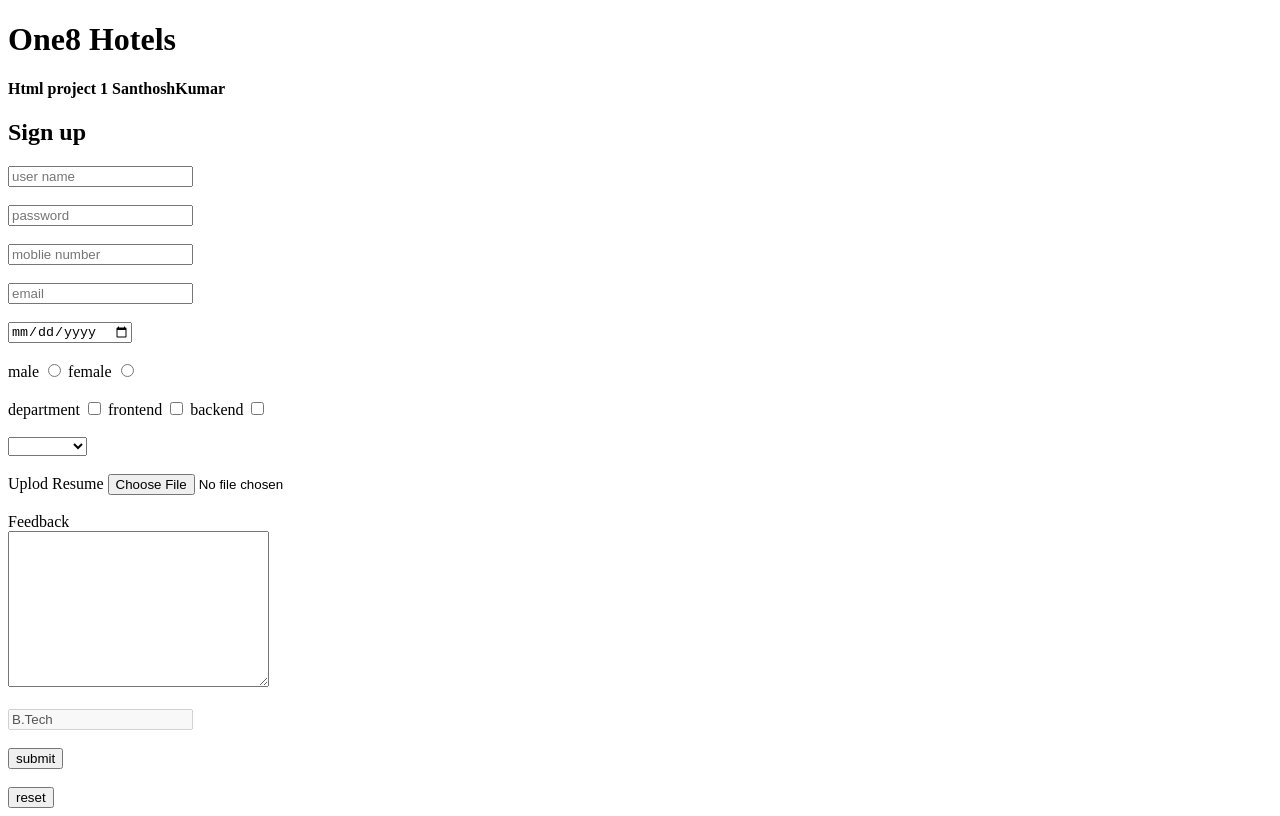
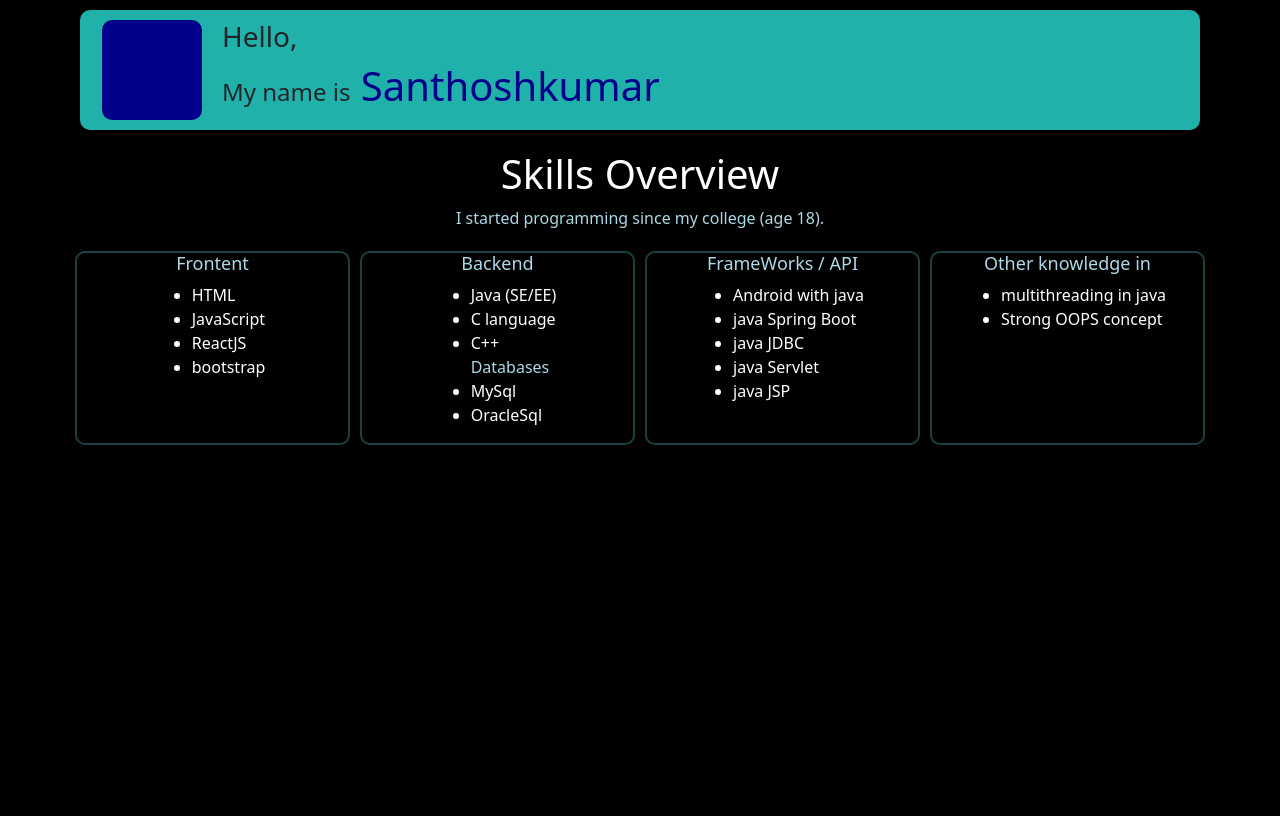
Before and after one commit to Santhoshnilan2001/HtmlProject.github.io, a plain HTML site: page index.html in a window 1280 px wide. Drawn offline with nearby package versions, Linux system fonts and the light colour scheme.

Commit message:
Add files via upload

```diff
--- a/index.html
+++ b/index.html
@@ -2,65 +2,69 @@
 <html lang="en">
 <head>
     <meta charset="UTF-8">
-    <meta name="viewport" content="width=, initial-scale=1.0">
-    <title>Document</title>
+    <meta name="viewport" content="width=device-width, initial-scale=1.0">
+    <title>Santhoshkumar's Portfolio</title>
+    <link href="https://cdn.jsdelivr.net/npm/bootstrap@5.3.2/dist/css/bootstrap.min.css" rel="stylesheet" integrity="sha384-T3c6CoIi6uLrA9TneNEoa7RxnatzjcDSCmG1MXxSR1GAsXEV/Dwwykc2MPK8M2HN" crossorigin="anonymous">
+    <link rel="stylesheet" href="style.css">
 </head>
-<body>
-    <form action="home.html">
-        <h1>One8 Hotels</h1>
-        <h4>Html project 1 SanthoshKumar</h4>
-        <h2>Sign up</h2>
-        <div>
-        <!-- <label for="user">user name</label> -->
-        <input type="text" required id="user" placeholder="user name" maxlength="10" minlength="4"><br><br>
-
+<body class="body">
+    <div class="container">
+        <div class="row">
+            <div class="about col">
+                <div class="image"></div>
+                <div class="introduction">
+                    <h3>Hello,</h3>
+                    <h1> <span style="font-size: x-large;">My name is</span> <span style="color: darkblue;"> Santhoshkumar</span></h1>
+                </div>
+            </div>
+        </div>
     </div>
-        <!-- <label for="pwd">password</label> -->
-        <input type="password" required id="pwd" placeholder="password" maxlength="7" minlength="4"><br><br>
-
-        <!-- <label for="num">moblie number</label> -->
-        <input type="number"  required id="num" placeholder="moblie number" maxlength="15" minlength="10"><br><br>
-
-        <!-- <label for="mail">email</label> -->
-        <input type="email" required id="mail" placeholder="email" ><br><br>
-
-        <!-- <label for="num">DOB</label> -->
-        <input type="date"  required id="num"><br><br>
-
-        <label for="male">male</label>
-        <input type="radio" id="male">
-        <label for="female">female</label>
-        <input type="radio" id="female"><br><br>
-
-        <label for="dep">department</label>
-        <input type="checkbox" id="dep">
-
-        <label for="front">frontend</label>
-        <input type="checkbox" id="front">
-
-        <label for="back">backend</label>
-        <input type="checkbox" id="back"><br><br>
-
-        <select>
-            <option></option>
-            <option>mornig</option>
-            <option>afternoon</option>
-            <option>evening</option><br><br>
-        </select><br><br>
-
-        <label for="up">Uplod Resume</label>
-        <input type="file" id="up"><br><br>
-
-        <label for="fb">Feedback</label><br>
-        <textarea rows="10" cols="30"  id="fb"></textarea><br><br>
-
-<input type="text" value="B.Tech" disabled><br><br>
-<button>submit</button><br><br>
-<button>reset</button>
-
-
-
-    </form>
-
+    <div class="skills_over_view" style="margin: 10px;">
+        <h1 style="text-align: center;">Skills Overview</h1>
+        <p style="text-align: center;">I started programming since my college (age 18). <br>
+        </p>
+    </div>
+    <div class="container skill_card_container">
+        <div class="row">
+            <div class="col skill_card">
+                <h1 class="skill_card_h1">Frontent</h1>
+                <ul>
+                    <li>HTML</li>
+                    <li>JavaScript</li>
+                    <li>ReactJS</li>
+                    <li>bootstrap</li>
+                </ul>
+            </div>
+            <div class="col skill_card">
+                <h1 class="skill_card_h1">Backend</h1>
+                <ul>
+                    <li>Java (SE/EE) </li>
+                    <li>C language</li>
+                    <li>C++ </li>
+                    <li style="list-style: none;color: lightblue;">Databases</li>
+                    <li>MySql</li>
+                    <li>OracleSql</li>
+                </ul>
+            </div>
+            <div class="col skill_card">
+                <h1 class="skill_card_h1">FrameWorks / API</h1>
+                <ul>
+                    <li>Android with java</li>
+                    <li>java Spring Boot</li>
+                    <li>java JDBC</li>
+                    <li>java Servlet</li>
+                    <li>java JSP</li>
+                </ul>
+            </div>
+            <div class="col skill_card">
+                <h1 class="skill_card_h1">Other knowledge in</h1>
+                <ul>
+                    <li>multithreading in java</li>
+                    <li>Strong OOPS concept</li>
+                </ul>
+            </div>
+        </div>
+    </div>
+    <script src="https://cdn.jsdelivr.net/npm/bootstrap@5.3.2/dist/js/bootstrap.bundle.min.js" integrity="sha384-C6RzsynM9kWDrMNeT87bh95OGNyZPhcTNXj1NW7RuBCsyN/o0jlpcV8Qyq46cDfL" crossorigin="anonymous"></script>
 </body>
 </html>
--- /dev/null
+++ b/style.css
@@ -0,0 +1,43 @@
+.body{
+    background-color: black;
+}
+.about{
+    background-color: lightseagreen;
+    margin: 10px;
+    border-radius: 10px;
+    display: flex;
+    flex-direction: row;
+}
+.introduction{
+    margin: 10px;
+}
+.image{
+    background-color: darkblue;
+    margin: 10px;
+    width: 100px;
+    height: 100px;
+    border-radius: 10px;
+}
+.skills_over_view h1{
+    color: white;
+}
+.skills_over_view p{
+    color: lightblue;
+}
+
+.skill_card{
+    border: 2px solid rgb(23, 66, 64);
+    margin: 5px;
+    border-radius: 10px;
+    color: white;
+    display: flex;
+    flex-direction: column;
+    align-items: center;
+}
+.skill_card_h1{
+    display: flex;
+    justify-content: center;
+    align-items: center;
+    font-size: large;
+    color: lightblue;
+}
```
Also changed, not shown: index.js (added).
